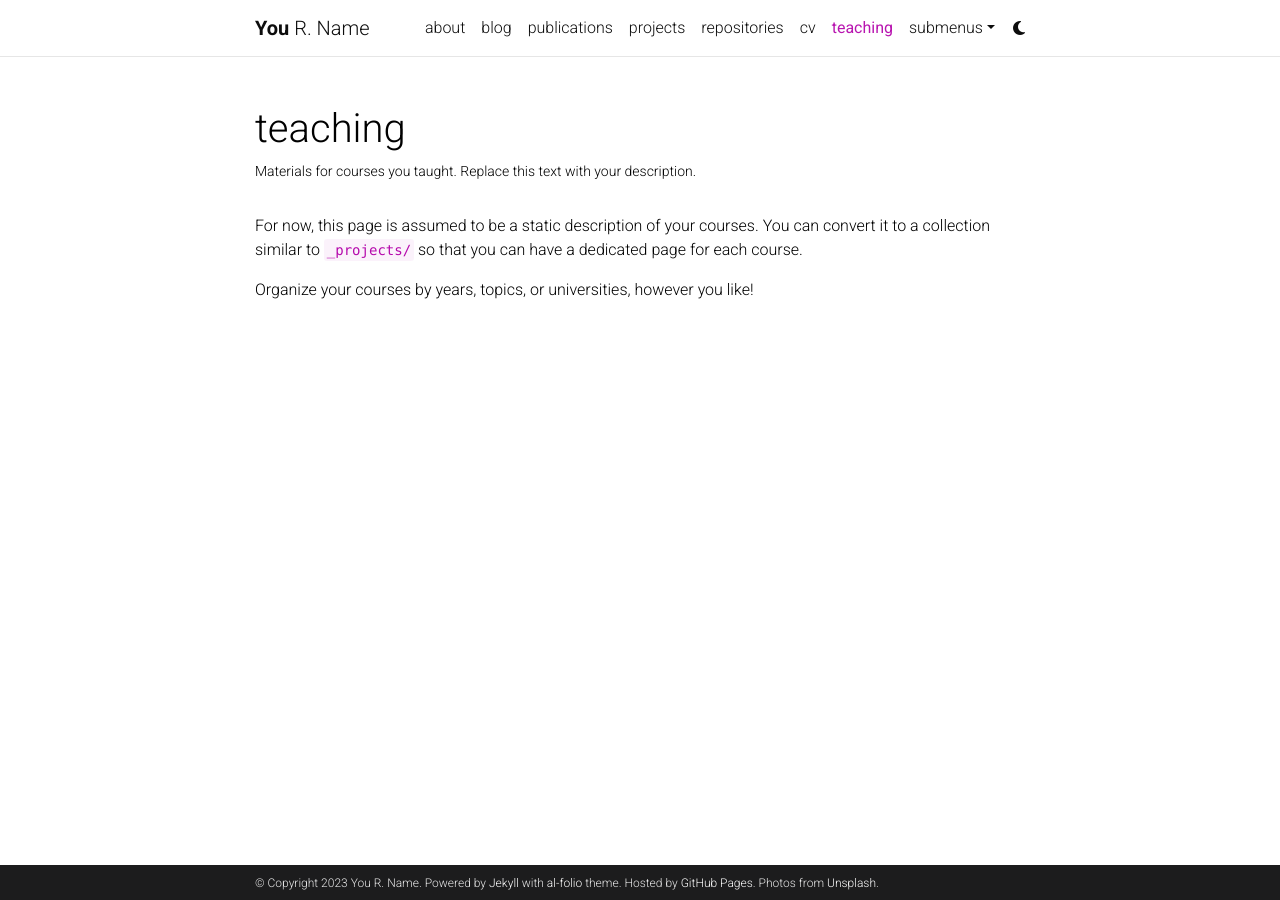
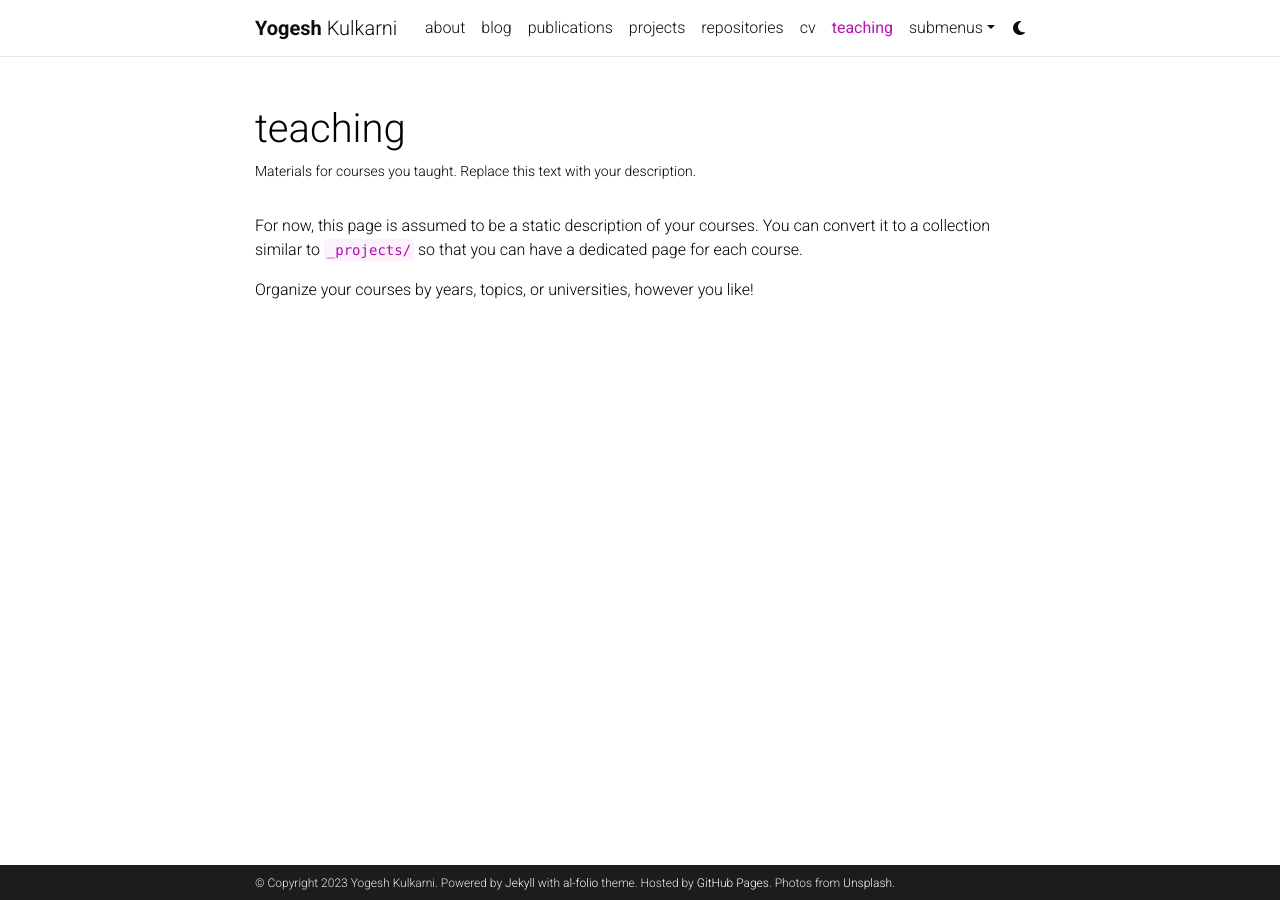
Before and after one commit to yogkul2000/yogkul2000.github.io, a Jekyll site: the page built from _pages/teaching.md, in a window 1280 px wide. Built offline with Jekyll 4.4.1, drawn with Linux system fonts in a browser that asks for light colours; comment, search, counter and statistics services are not loaded; a style sheet for code colours, icons or effects is not loaded.

```diff
--- a/_config.yml
+++ b/_config.yml
@@ -3,10 +3,10 @@
 # -----------------------------------------------------------------------------
 
 title: blank # the website title (if blank, full name will be used instead)
-first_name: You
-middle_name: R.
-last_name: Name
-email: you@example.com
+first_name: Yogesh
+middle_name:
+last_name: Kulkarni
+email: ykulkarn@usc.edu
 description: > # the ">" symbol means to ignore newlines until "footer_text:"
   A simple, whitespace theme for academics. Based on [*folio](https://github.com/bogoli/-folio) design.
 footer_text: >
@@ -16,10 +16,10 @@ footer_text: >
 keywords: jekyll, jekyll-theme, academic-website, portfolio-website  # add your own keywords or leave empty
 
 lang: en # the language of your site (for example: en, fr, cn, ru, etc.)
-icon: ⚛️  # the emoji used as the favicon (alternatively, provide image name in /assets/img/)
+icon: # the emoji used as the favicon (alternatively, provide image name in /assets/img/)
 
-url: https://alshedivat.github.io # the base hostname & protocol for your site
-baseurl: /al-folio # the subpath of your site, e.g. /blog/
+url: https://yogkul2000.github.io/ # the base hostname & protocol for your site
+baseurl: # the subpath of your site, e.g. /blog/
 last_updated: false # set to true if you want to display last updated in the footer
 impressum_path:  # set to path to include impressum link in the footer, use the same path as permalink in a page, helps to conform with EU GDPR
 
```
